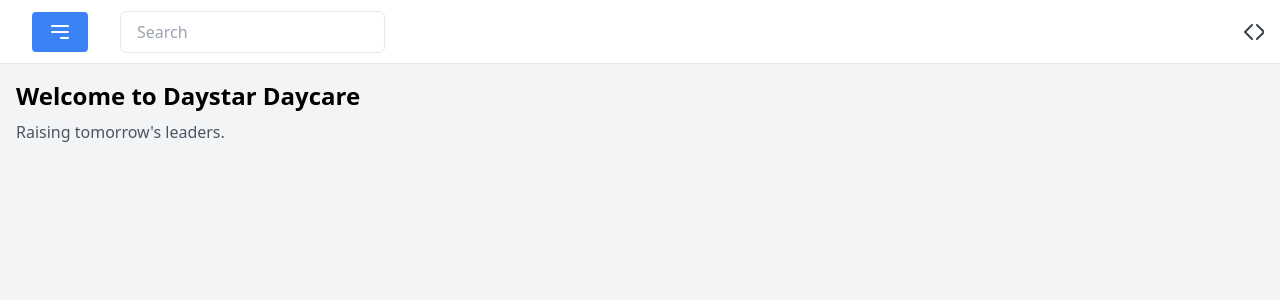
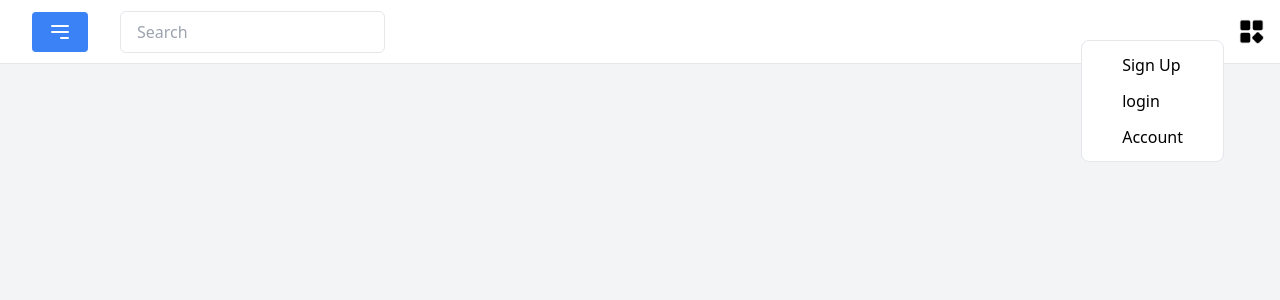
Before and after one commit to tholiyaDixit/iconist, a Next.js app: page / in a window 1280 px wide. Both pictures are taken after a click on the button 1252 px from the left and 31 px from the top of the page. Shown: the top 300 px of the page. Built offline with nearby package versions, Linux system fonts and the light colour scheme.

Commit message:
add more button in header

```diff
--- a/src/components/header/Header.tsx
+++ b/src/components/header/Header.tsx
@@ -2,13 +2,16 @@ import React, { useEffect, useState } from "react";
 import useBreakPoint from "@/utils/useBreakPoint";
 import Link from "next/link";
 import { usePathname } from "next/navigation";
+import Image from "next/image";
+import more from "../../images/application.png";
 
 const Header = ({ children }: any) => {
   const isMobile = useBreakPoint();
   const path = usePathname();
   console.log("path ---", path);
   // console.log("isMobile ---", isMobile);
-  const [isOpen, setIsOpen] = useState(false);
+  const [isOpen, setIsOpen] = useState<boolean>(false);
+  const [moreFunction, setMoreFunction] = useState<boolean>(false);
 
   // const page = ['Home', 'About', 'Calculator']
   const page: Header.allPage[] = [
@@ -17,9 +20,25 @@ const Header = ({ children }: any) => {
     { pageName: "Calendar", navigate: "/calendar" },
   ];
 
+  const morePage = [
+    { pageName: "Sign Up", navigate: "/signup" },
+    { pageName: "login", navigate: "/login" },
+    { pageName: "Account", navigate: "/Account" },
+  ];
+
   useEffect(() => {
     setIsOpen(false);
   }, [path]);
+  useEffect(() => {
+  //   document.body.addEventListener("click", function (evt) {
+  //     // console.dir(this);
+  //     //note evt.target can be a nested element, not the body element, resulting in misfires
+  //     // console.log(evt.target);
+
+  //     // setMoreFunction(false)
+  // });
+  },[])
+
 
   return (
     <div>
@@ -111,7 +130,36 @@ const Header = ({ children }: any) => {
               />
             </div>
             <div className="flex items-center pr-4">
-              <button className="flex items-center text-gray-500 hover:text-gray-700 focus:outline-none focus:text-gray-700">
+              <button
+                onClick={() => {
+                  setMoreFunction(!moreFunction);
+                }}
+              >
+                <Image
+                  // src="../../images/application.png"
+                  src={more}
+                  width={25}
+                  height={25}
+                  alt="loading"
+                />
+              </button>
+              <div className={!!moreFunction ? "absolute top-10 right-14 px-10 bg-white border rounded-lg" : ""}>
+                {!!moreFunction &&
+                  morePage.map((item: any, index) => {
+                    return (
+                      <div className="my-3" key={index}>
+                        <Link
+                          href={item.navigate}
+                          className=" hover:text-gray-300"
+                        >
+                          {item.pageName}
+                        </Link>
+                      </div>
+                    );
+                  })}
+              </div>
+
+              {/* <button className="flex items-center text-gray-500 hover:text-gray-700 focus:outline-none focus:text-gray-700">
                 <svg
                   xmlns="http://www.w3.org/2000/svg"
                   className="h-6 w-6"
@@ -126,12 +174,12 @@ const Header = ({ children }: any) => {
                     d="M12 19l-7-7 7-7m5 14l7-7-7-7"
                   />
                 </svg>
-              </button>
+              </button> */}
             </div>
           </div>
           <div className="p-4">
-            <h1 className="text-2xl font-bold">Welcome to Daystar Daycare </h1>
-            <p className="mt-2 text-gray-600">Raising tomorrow's leaders.</p>
+            {/* <h1 className="text-2xl font-bold">Welcome to Daystar Daycare </h1>
+            <p className="mt-2 text-gray-600">Raising tomorrow's leaders.</p> */}
             {children}
           </div>
         </div>
@@ -141,3 +189,10 @@ const Header = ({ children }: any) => {
 };
 
 export default Header;
+
+
+// position: absolute;
+//     top: 29px;
+//     right: 64px;
+//     padding: 0 50px;
+//     background-color: #c1bfbf;
```
